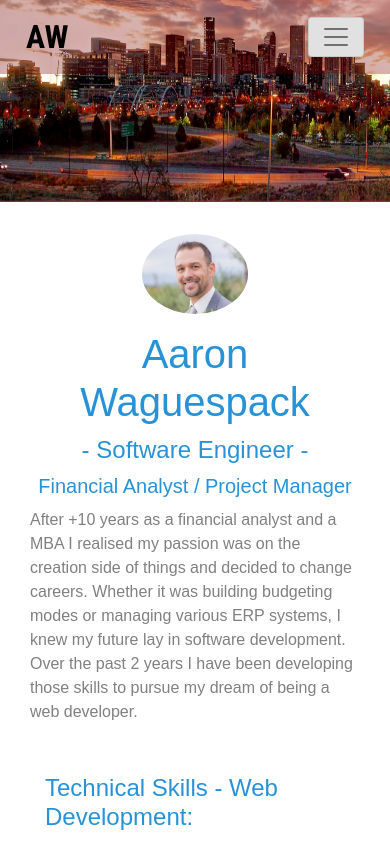
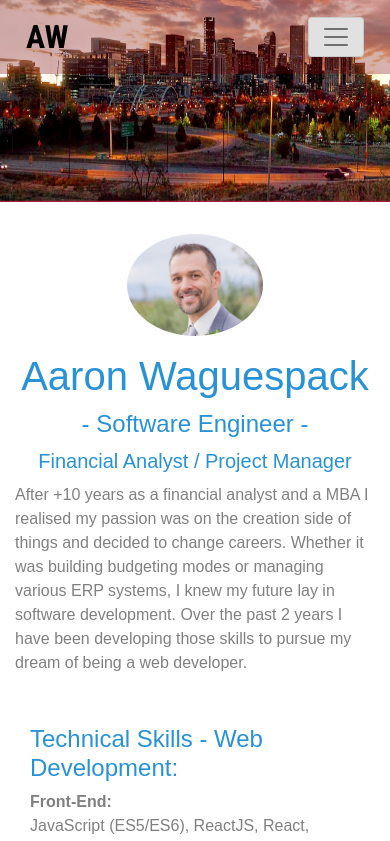
Before and after one commit to Aaron-Waguespack/resumelandingpage, a React (Create React App) app: page / in a window 390 px wide. Shown: the top 841 px of the page. Built offline with nearby package versions, Linux system fonts and the light colour scheme.

Commit message:
updating for small screens

```diff
--- a/public/index.html
+++ b/public/index.html
@@ -1,12 +1,10 @@
 <!DOCTYPE html>
 <html lang="en">
+
 <head>
   <meta charset="utf-8" />
   <link rel="shortcut icon" href="%PUBLIC_URL%/favicon.ico" />
-    <meta
-      name="viewport"
-      content="width=device-width, initial-scale=1, shrink-to-fit=no"
-    />
+  <meta name="viewport" content="width=device-width, initial-scale=1, shrink-to-fit=no">
   <meta name="theme-color" content="#000000" />
   <!--
       manifest.json provides metadata used when your web app is installed on a
@@ -16,12 +14,8 @@
 
   <link href="https://fonts.googleapis.com/css?family=Roboto+Condensed:700|Roboto:500" rel="stylesheet">
 
-    <link
-      rel="stylesheet"
-      href="https://maxcdn.bootstrapcdn.com/bootstrap/4.2.1/css/bootstrap.min.css"
-      integrity="sha384-GJzZqFGwb1QTTN6wy59ffF1BuGJpLSa9DkKMp0DgiMDm4iYMj70gZWKYbI706tWS"
-      crossorigin="anonymous"
-    />
+  <link rel="stylesheet" href="https://maxcdn.bootstrapcdn.com/bootstrap/4.2.1/css/bootstrap.min.css"
+    integrity="sha384-GJzZqFGwb1QTTN6wy59ffF1BuGJpLSa9DkKMp0DgiMDm4iYMj70gZWKYbI706tWS" crossorigin="anonymous" />
   <!--
       Notice the use of %PUBLIC_URL% in the tags above.
       It will be replaced with the URL of the `public` folder during the build.
@@ -33,6 +27,7 @@
     -->
   <title>Aaron Waguespack</title>
 </head>
+
 <body>
   <noscript>You need to enable JavaScript to run this app.</noscript>
   <div id="root"></div>
@@ -47,4 +42,5 @@
       To create a production bundle, use `npm run build` or `yarn build`.
     -->
 </body>
+
 </html>
--- a/src/App.js
+++ b/src/App.js
@@ -49,7 +49,7 @@ class App extends Component {
   render() {
     return (
       <Router>
-        <div>
+        <div  >
           <Navbar2
             handleClick = {this.handleClick}
             handleScroll= {this.handleScroll}
--- a/src/components/home.css
+++ b/src/components/home.css
@@ -9,6 +9,16 @@
   margin-top: -3em;
   margin-bottom: 2em;
 }
+
+@media only screen and (max-width: 361px){
+  .header-image-home {
+    width: 100%;
+    min-height:400px;
+    margin-top: -3em;
+    margin-bottom: 2em;
+  }
+}
+
 
 .home-profile-pic {
   float: left;
@@ -22,6 +32,7 @@
   margin: 0 2em 1em 0;
   width: 100%;
   padding: 0 7em 0 7em;
+
   }
 
   .header-image-home {
--- a/src/components/home.js
+++ b/src/components/home.js
@@ -5,8 +5,11 @@ import './home.css';
 export default class Home extends Component {
   render() {
     return (
-      <div>
+      <div class="container-fluid px-0">
+        <div class = "row align-items-center">
+        <div class="col-md-12">
         <Image src="assets/old14c.jpg" className="header-image-home" />
+        </div>
         <Container className="container-home">
           <Col  lg={12}>
             <Image src="assets/profile01.jpg" className="home-profile-pic" roundedCircle />
@@ -44,6 +47,8 @@ export default class Home extends Component {
           </Col>
         </Container>
       </div>
+      </div>
+
     )
   }
 }
--- a/src/components/projects.css
+++ b/src/components/projects.css
@@ -22,7 +22,6 @@
     position: fixed;
 	transition: opacity .1s ease;
 	background-color: rgb(226, 226, 107);
-	height: 50px;
 	text-align: center;
 	font-weight: bold;
 	font-size: 25px;
```
Lines whose indentation alone changed are shown as unchanged.
